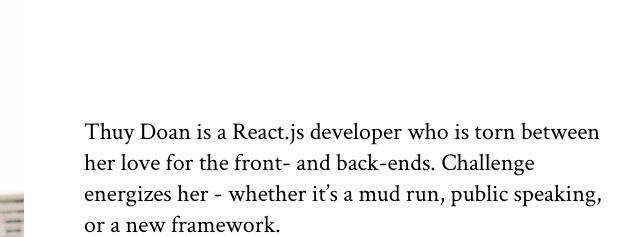
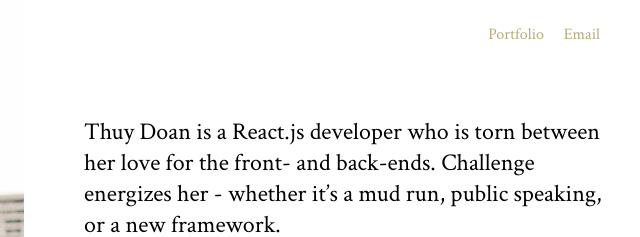
Before and after one commit to clearlyTHUYDOAN/digital-resume, a plain HTML site: page index.html in a window 1280 px wide. Shown: the top 237 px of the page, 616-1256 px from the left. Drawn offline with Linux system fonts and the light colour scheme.

Commit message:
add nav bar

```diff
--- a/index.css
+++ b/index.css
@@ -17,6 +17,18 @@
 
 .container {
   height: 100vh;
+}
+
+.nav-bar {
+  position: absolute;
+  top: 0;
+  right: 0;
+  margin-top: 1.5em;
+  margin-right: 4em;
+}
+
+.nav-link {
+  margin-left: 1em;
 }
 
 .vert-hero {
--- a/index.html
+++ b/index.html
@@ -9,6 +9,10 @@
 
 <body>
   <div class="container">
+    <div class="nav-bar">
+      <a href="http://bit.ly/2kxickt"><span class="nav-link">Portfolio</span></a>
+      <a href=""><span class="nav-link">Email</span></a>
+    </div>
     <div class="vert-hero">
     </div>
     <div class="bio scroll-test">
```
